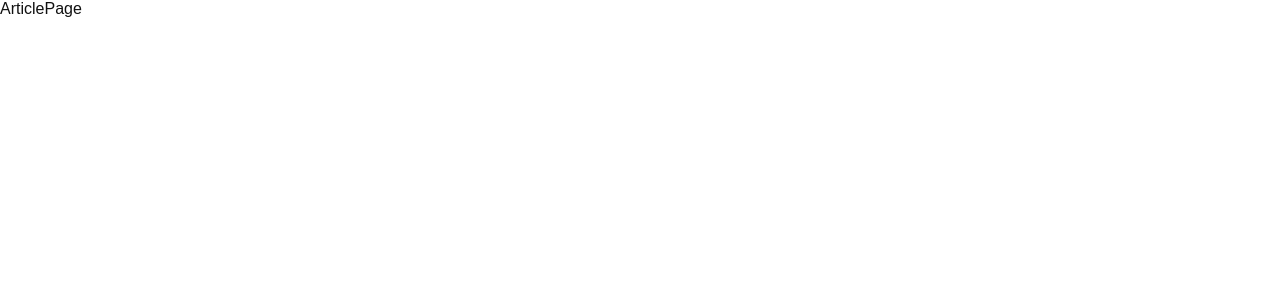
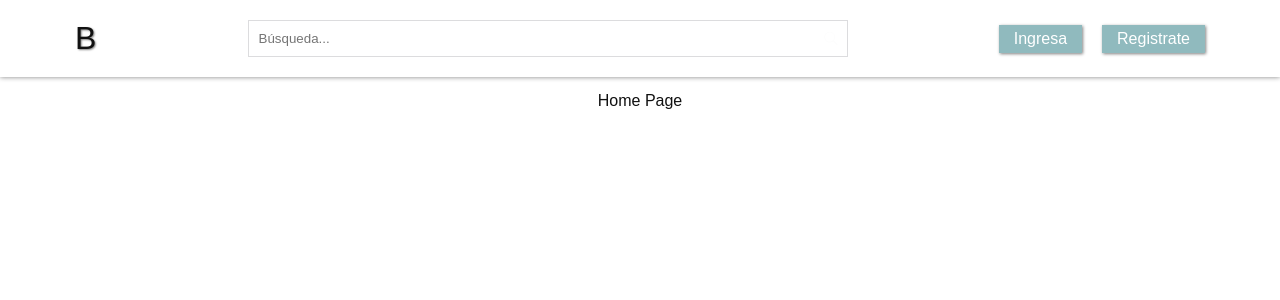
Before and after one commit to nunezjorgepy/blog-trainee, a React (Vite) app: page /article in a window 1280 px wide. Shown: the top 300 px of the page. Built offline with nearby package versions, Linux system fonts and the light colour scheme; a web font is replaced by a local one.

Commit message:
Modifica el route de la página de usuario, inserta el Header en la página del artículo y modifca un poco el css del prevArtcile

```diff
--- a/src/App.jsx
+++ b/src/App.jsx
@@ -14,7 +14,7 @@ function App() {
       <UserContextProvider>
         <Routes>
           <Route path='/' element={<HomePage />} />
-          <Route path='/user' element={<UserPage />}/>
+          <Route path='/user/:username' element={<UserPage />}/>
           <Route path='/article' element={<ArticlePage />} />
           <Route path='/createArticle' element={<CreateArticlePage />} />
           <Route path='/config' element={<ConfigPage />} />
--- a/src/Components/ArticlePreview/ArticlePreview.css
+++ b/src/Components/ArticlePreview/ArticlePreview.css
@@ -23,10 +23,10 @@
     display: flex;
     justify-content: space-between;
     padding: var(--prev-left-padding) var(--prev-side-padding);
-    font-weight: 600;
     font-size: .7rem;
 }
-.prev_article_date, .prev_username{
+.prev_username{
+    font-weight: 900;
 }
 
 @media screen and (max-width: 420px) {
--- a/src/Components/ArticlePreview/ArticlePreview.jsx
+++ b/src/Components/ArticlePreview/ArticlePreview.jsx
@@ -16,7 +16,7 @@ function ArticlePreview() {
                 </div>
             </Link>
             <div className="prev_article_info">
-                <Link to={'/'} className="prev_username">
+                <Link to={'/user/jorgenunez'} className="prev_username">
                     jorgenunez
                 </Link>
                 <div className="prev_article_date">
--- a/src/pages/Article/ArticlePage.jsx
+++ b/src/pages/Article/ArticlePage.jsx
@@ -1,8 +1,15 @@
+import { Link } from "react-router"
+import HeaderComponent from "../../Components/Header/HEaderComponent"
 
 
 function ArticlePage() {
     return (
-        <div>ArticlePage</div>
+        <div className="whole_page_flex">
+            <HeaderComponent />
+            <main>
+                <Link to={'/'}>Home Page</Link>
+            </main>
+        </div>
     )
 }
 
```
